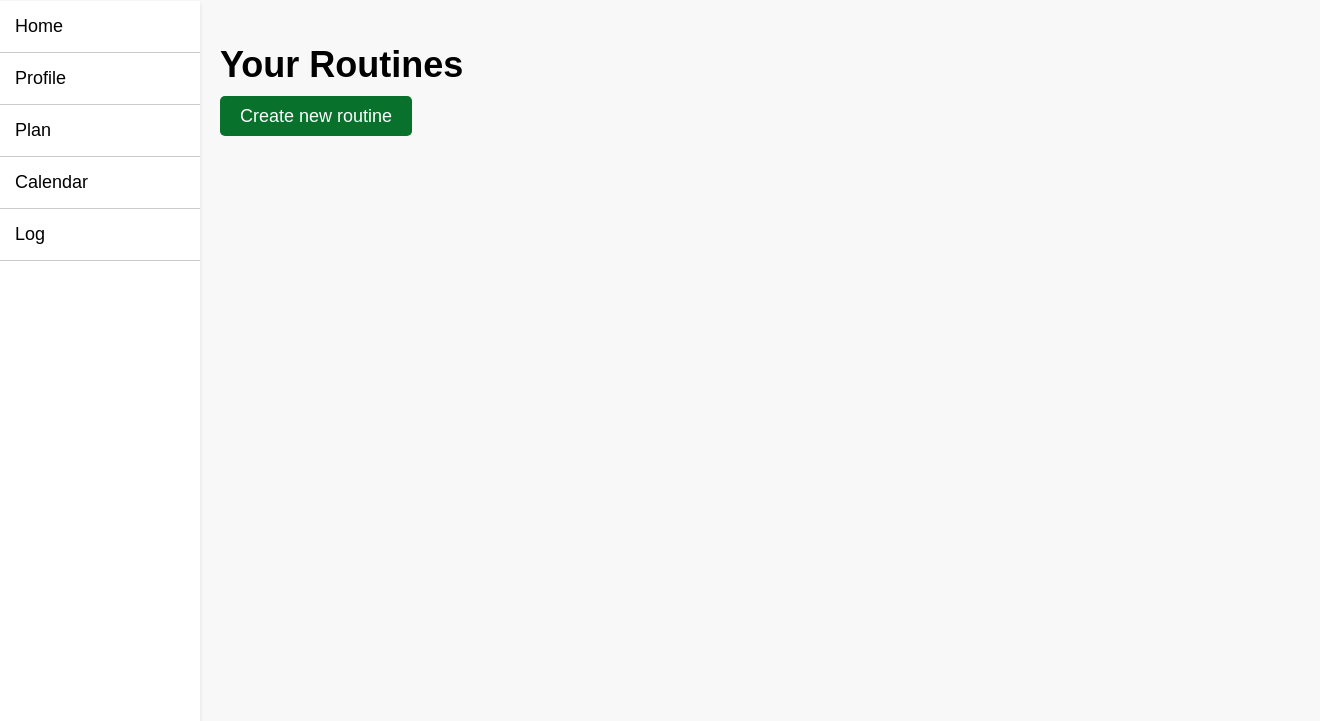
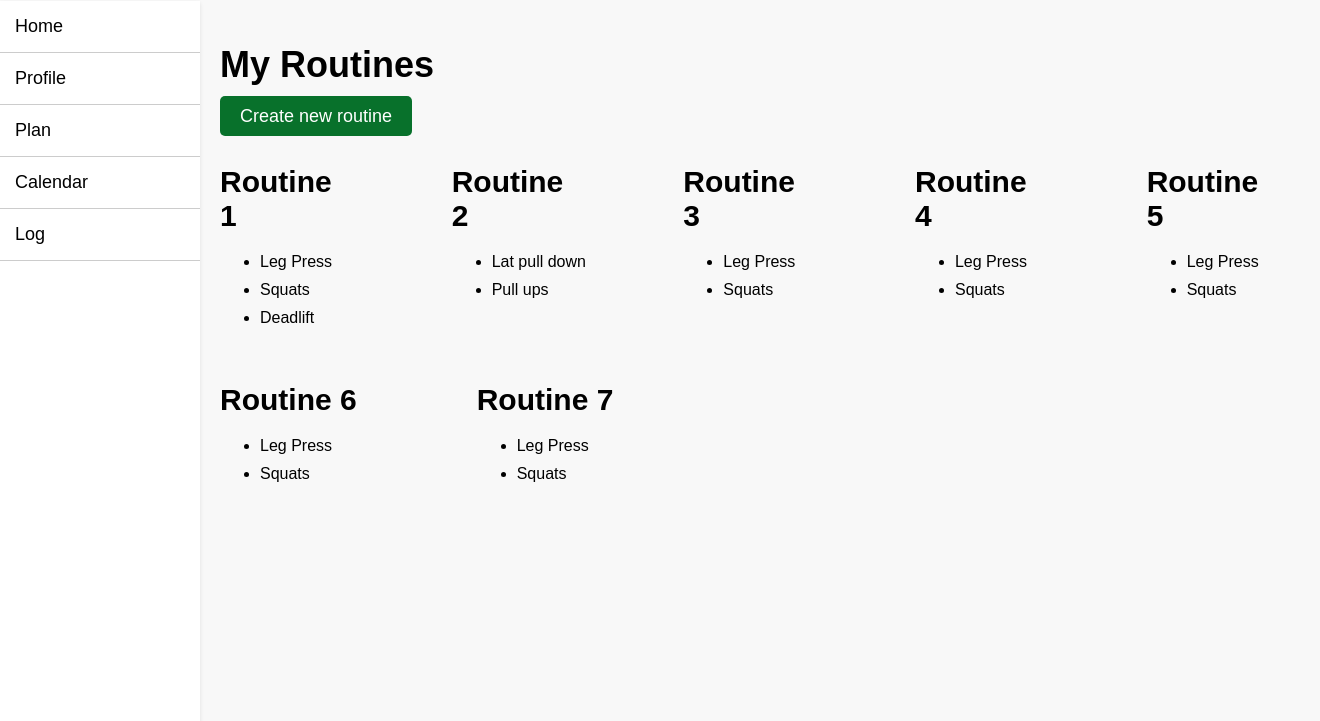
Before and after one commit to olincollege/LTRAC, a Flask app: page /plan in a window 1320 px wide. Shown: the part 79-800 px from the top of the page. Run offline with Flask 3, Linux system fonts and the light colour scheme.

Commit message:
Implemented displaying Routines in `/plan`

```diff
--- a/app.py
+++ b/app.py
@@ -18,8 +18,13 @@ def plan_page():
     """
     Renders page for viewing routines/add new routine
     """
-    routines.append(plan.Routine())
-    return render_template("plan.html")
+
+    # print(routines)
+    length = len(routines)
+    my_list = ["1", "2", "3"]
+    return render_template(
+        "plan.html", routines=routines, length=length, my_list=my_list
+    )
 
 
 @app.route("/add-exercise")
@@ -36,7 +41,7 @@ def submit_exercise():
     Adds new exercise to routine
     Sends user back to add more exercises
     """
-    routines[-1].add_exercise("exercise-name", "sets")
+    # routines[-1].add_exercise("exercise-name", "sets")
     return redirect(url_for("add_new_exercise"))
 
 
@@ -45,9 +50,18 @@ def submit_routine():
     """
     Adds new routine to a list of routines
     """
+    # routines.append(plan.Routine())
     return redirect(url_for("plan_page"))
 
 
 if __name__ == "__main__":
-    routines = []
+    routines = [
+        {"Routine 1": ["Leg Press", "Squats", "Deadlift"]},
+        {"Routine 2": ["Lat pull down", "Pull ups"]},
+        {"Routine 3": ["Leg Press", "Squats"]},
+        {"Routine 4": ["Leg Press", "Squats"]},
+        {"Routine 5": ["Leg Press", "Squats"]},
+        {"Routine 6": ["Leg Press", "Squats"]},
+        {"Routine 7": ["Leg Press", "Squats"]},
+    ]
     app.run(debug=True)
--- a/templates/plan.html
+++ b/templates/plan.html
@@ -12,7 +12,61 @@
         border-radius: 5px;
         cursor: pointer;
     }
+
+    .routines{
+        list-style: none;
+        display: flex;
+    }
+
+    .routine-block{
+        margin-right: 60px;
+        text-align: left;
+    }
+
+    .routine-name{
+        font-size:30px;
+        margin-right: 60px;
+    }
+
+    .routine-entry{
+        margin-bottom: 10px;
+    }
+
+    .no-routine-msg{
+        font-size: 30px;
+    }
+
+    .row {
+        display: flex;
+        flex-wrap: wrap;
+        margin-top: 20px;
+    }
 </style>
-<h1>Your Routines</h1>
-<a class="button" href="/add-exercise">Create new routine</a>
-{% endblock %}
+
+<h1>My Routines</h1>
+<a class="button" href="/add-exercise">Create new routine</a><br><br>
+
+<div class="routines">
+{%if length != 0%}
+    {%for routine in routines%}
+        <div class="routine-block">
+            {% for key,value in routine.items() %}
+                <h1 class="routine-name">
+                    {{key}}
+                </h1>
+
+                <ul>
+                    {% for routine in value %}
+                        <li class="routine-entry">{{routine}}</li>
+                    {%endfor%}
+                </ul>
+            {%endfor%}
+        </div>
+        {% if loop.index % 5 == 0 %}
+            </div><div class="row">
+        {% endif %}
+    {%endfor%}
+{% else %}
+    <h1 class="no-routine-msg">You currently have no routines. Create a routine to display them here</h1>
+{% endif %}
+{%endblock%}
```
